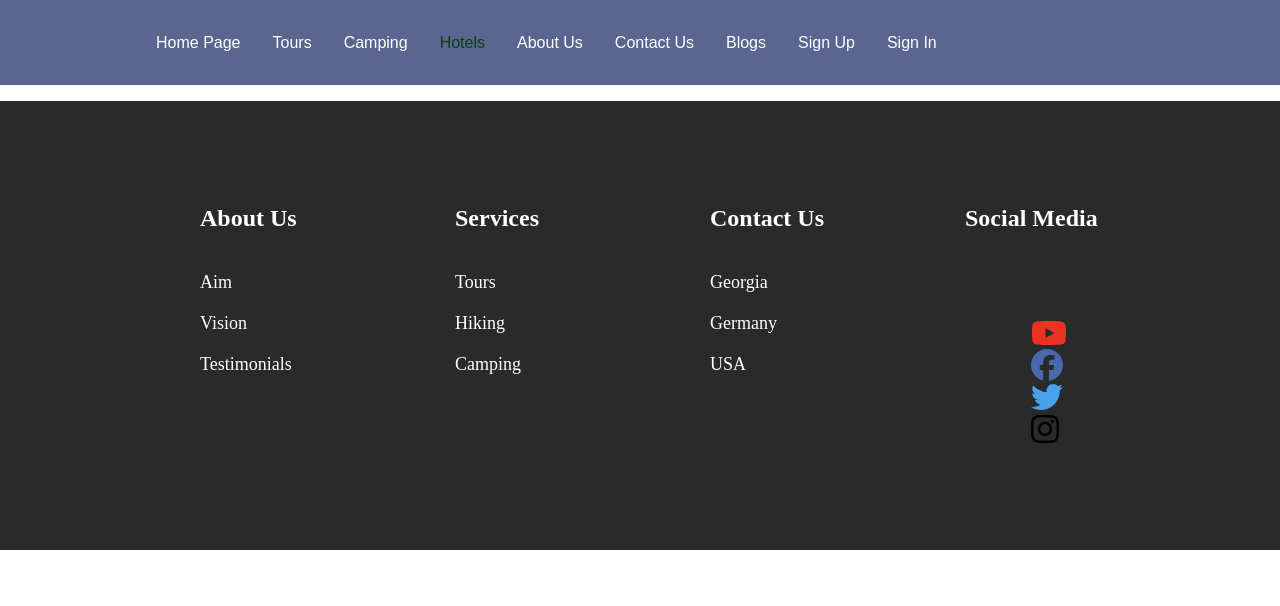
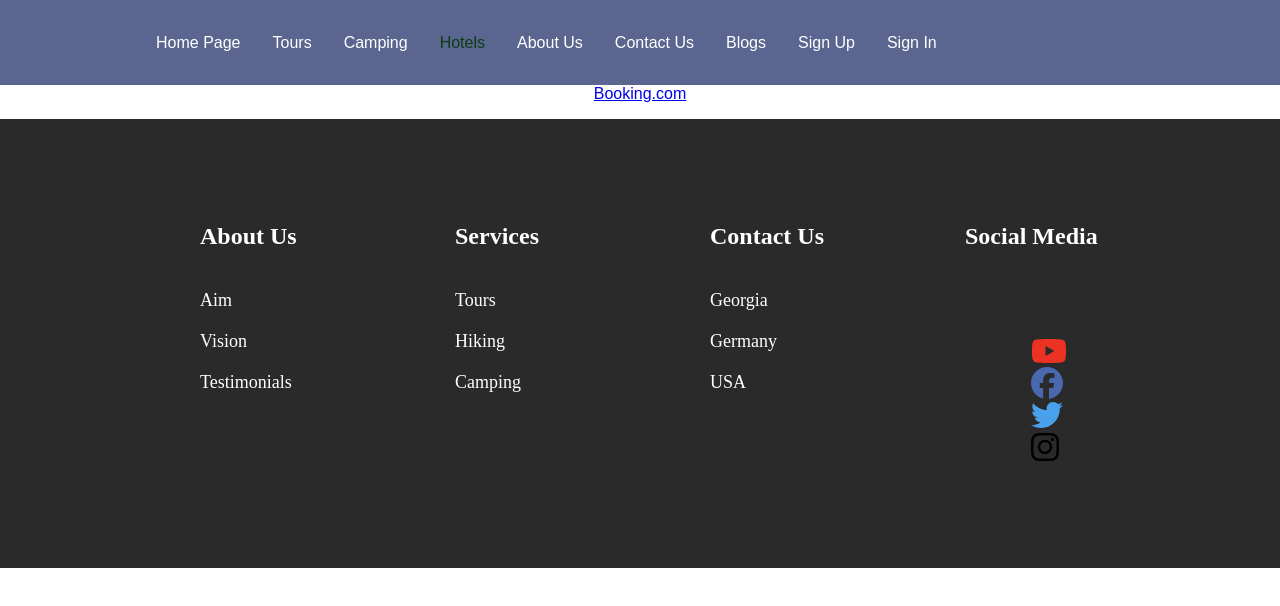
Before and after one commit to janelidzemarita/scripting_project, a React (Create React App) app: page /Hotels in a window 1280 px wide. Shown: the top 606 px of the page. Built offline with nearby package versions, Linux system fonts and the light colour scheme.

Commit message:
Update 09:13

```diff
--- a/package.json
+++ b/package.json
@@ -13,6 +13,7 @@
     "axios": "^0.27.2",
     "prop-types": "^15.8.1",
     "react": "^18.1.0",
+    "react-bootstrap": "^2.4.0",
     "react-dom": "^18.1.0",
     "react-fontawesome": "^1.7.1",
     "react-hook-form": "^7.33.0",
--- a/src/App.js
+++ b/src/App.js
@@ -11,6 +11,7 @@ import Blogs from './pages/blogs';
 import SignUp from './pages/signup.js';
 import Contact from './pages/contact';
 import SignIn from './pages/signin';
+import Hotel from './pages/hotels';
 import Abouti from './folder/abtus.jsx';
 function App() {
   return (
@@ -20,6 +21,7 @@ function App() {
             <Routes>
                 <Route path='/' element={<Home/>} />
                 <Route path='/homePage' element={<Home/>} />
+                <Route path='/Hotels' element={<Hotel/>} />
                 <Route path='/about' element={<About/>} />
                 <Route path='/contact' element={<Contact/>} />
                 <Route path='/blogs' element={<Blogs/>} />
--- a/src/components/Navbar/NavbarElements.js
+++ b/src/components/Navbar/NavbarElements.js
@@ -1,6 +1,8 @@
 import { FaBars } from "react-icons/fa";
 import { NavLink as Link } from "react-router-dom";
 import styled from "styled-components";
+
+
 
 export const Nav = styled.nav`
   background: #5a668f;
--- a/src/components/Navbar/index.js
+++ b/src/components/Navbar/index.js
@@ -1,23 +1,9 @@
-// import React from 'react';
-// import ReactDOM from 'react-dom/client';
-// import './index.css';
-// import App from './App';
-// import reportWebVitals from './reportWebVitals';
+
+import React from "react";
+import { Nav, NavLink, NavMenu , }
+    from "./NavbarElements";
+// import { NavDropdown } from 'react-bootstrap';
 //
-// const root = ReactDOM.createRoot(document.getElementById('root'));
-// root.render(
-//   <React.StrictMode>
-//     <App />
-//   </React.StrictMode>
-// );
-//
-// // If you want to start measuring performance in your app, pass a function
-// // to log results (for example: reportWebVitals(console.log))
-// // or send to an analytics endpoint. Learn more: https://bit.ly/CRA-vitals
-// reportWebVitals();
-import React from "react";
-import { Nav, NavLink, NavMenu }
-    from "./NavbarElements";
 
 const Navbar = () => {
     return (
@@ -33,7 +19,7 @@ const Navbar = () => {
                     <NavLink to="/camping" activeStyle>
                        Camping
                     </NavLink>
-                    <NavLink to="/hotels" activeStyle>
+                    <NavLink to="/Hotels" activeStyle>
                         Hotels
                     </NavLink>
                     <NavLink to="/about" activeStyle>
@@ -51,6 +37,10 @@ const Navbar = () => {
                     <NavLink to="/sign-in" activeStyle>
                         Sign In
                     </NavLink>
+                    {/*<NavDropdown title="Language" id="basic-nav-dropdown">*/}
+                    {/*    <NavDropdown.Item href="#">English</NavDropdown.Item>*/}
+                    {/*    <NavDropdown.Item href="#">ქართული</NavDropdown.Item>*/}
+                    {/*</NavDropdown>*/}
                 </NavMenu>
             </Nav>
         </>
--- /dev/null
+++ b/src/pages/hotels.js
@@ -0,0 +1,12 @@
+
+import React from 'react';
+
+const Hotel = () => {
+    return (
+        <div>
+            <a href="https://www.booking.com/">Booking.com</a>
+        </div>
+    );
+};
+
+export default Hotel;
```
Also changed, not shown: src/registration/register.js (+2 -80 lines), src/registration/style.css (added), 1 other file (tests, documents, lock files or other folders).
